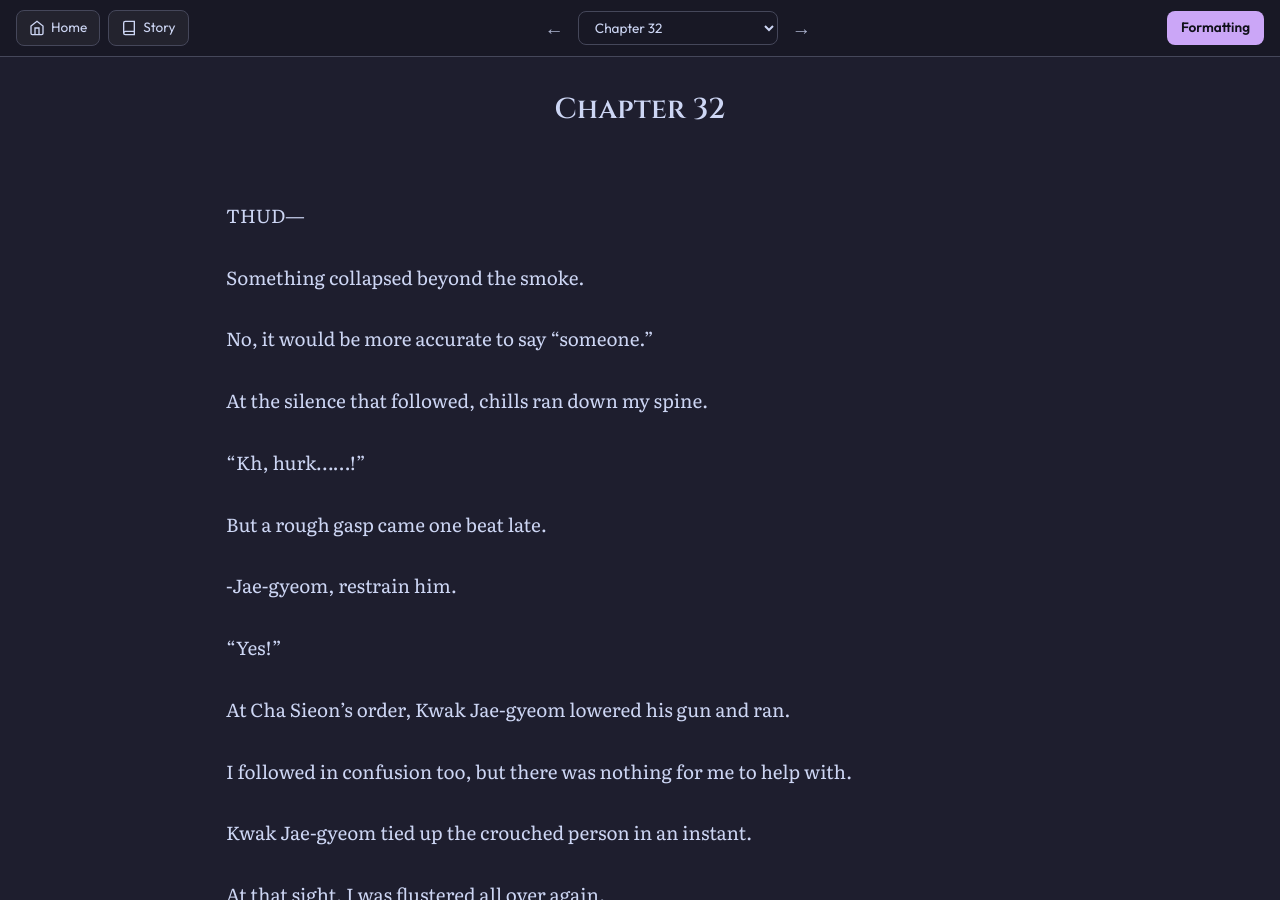
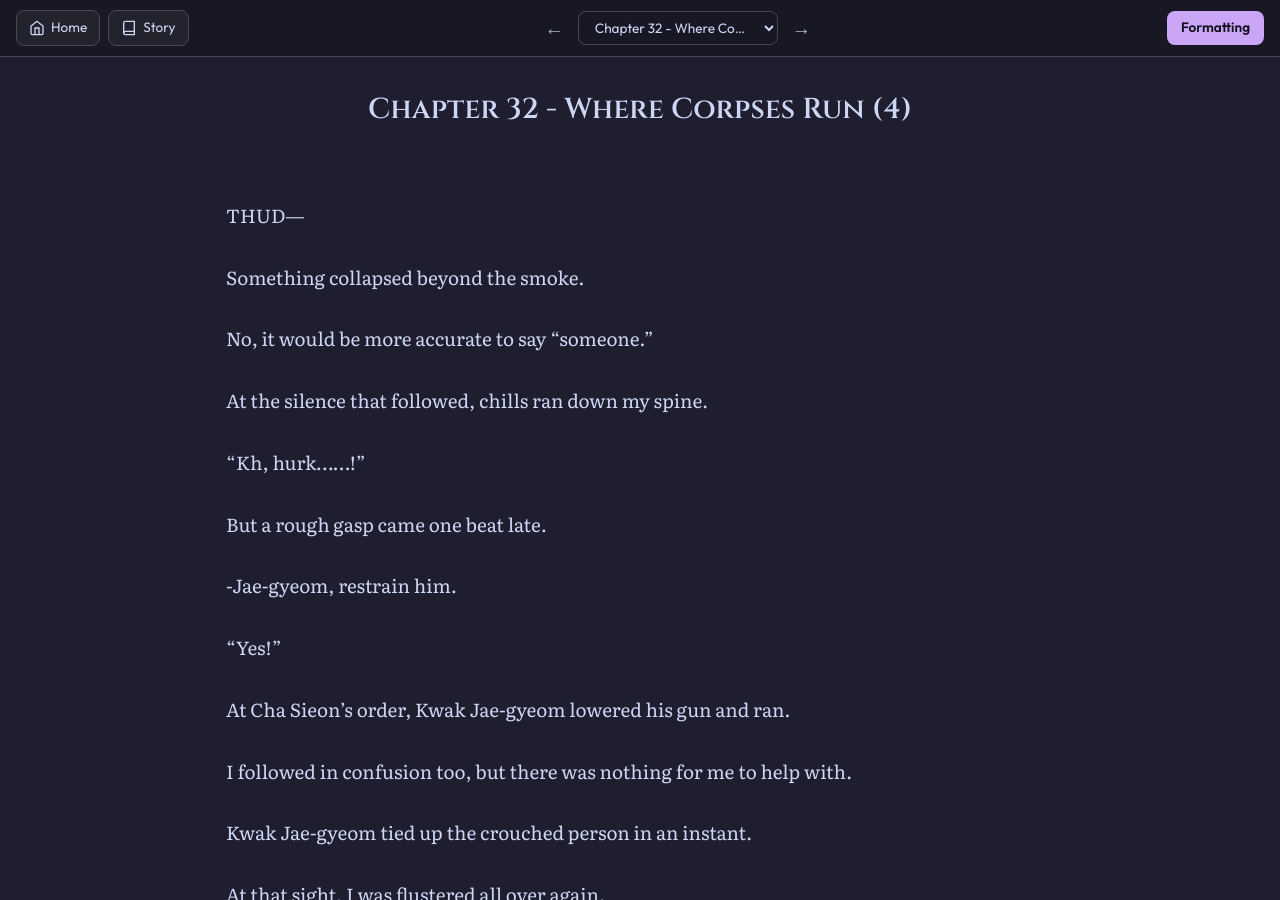
Before and after one commit to soleumn/soleumn.github.io, a Jekyll site: the page built from _chapters/esg/ch32.md, in a window 1280 px wide and 900 px high. Built offline with Jekyll 4.4.1, drawn with Linux system fonts in a browser that asks for light colours; comment, search, counter and statistics services are not loaded.

Commit message:
Update ch32.md

```diff
--- a/_chapters/esg/ch32.md
+++ b/_chapters/esg/ch32.md
@@ -1,5 +1,5 @@
 ---
-title: "Chapter 32"
+title: "Chapter 32 - Where Corpses Run (4)"
 categories: esg
 capitulo: 32
 ---
```
